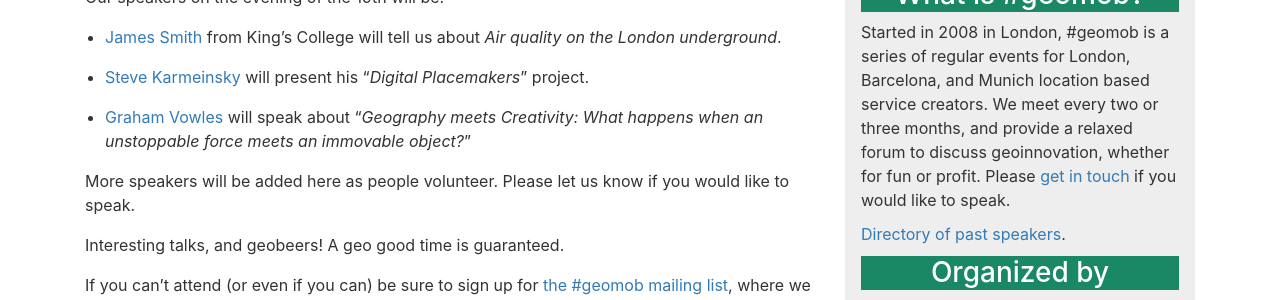
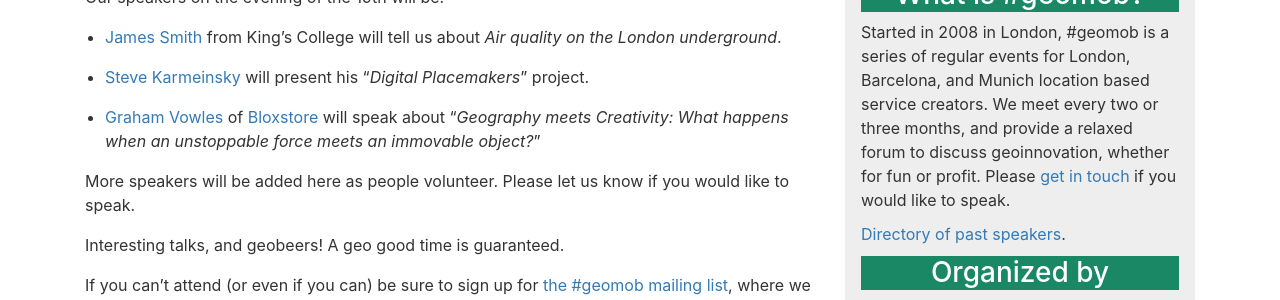
Before and after one commit to geomob/geomob-website, a Jekyll site: the page built from _posts/2019-03-06-june-19th-geomob-lon-details.markdown, in a window 1280 px wide. Shown: the part 563-863 px from the top of the page. Built offline with Jekyll 4.4.1, drawn with Linux system fonts in a browser that asks for light colours; comment, search, counter and statistics services are not loaded.

Commit message:
add Bloxstore

```diff
--- a/_posts/2019-03-06-june-19th-geomob-lon-details.markdown
+++ b/_posts/2019-03-06-june-19th-geomob-lon-details.markdown
@@ -29,7 +29,7 @@
 
 * [Steve Karmeinsky](https://twitter.com/stevekennedyuk) will present his "_Digital Placemakers_" project.
 
-* [Graham Vowles](https://twitter.com/gvowles) will speak about "_Geography meets Creativity: What happens when an unstoppable force meets an immovable object?_"
+* [Graham Vowles](https://twitter.com/gvowles) of [Bloxstore](https://www.bloxstore.net/) will speak about "_Geography meets Creativity: What happens when an unstoppable force meets an immovable object?_"
 
 More speakers will be added here as people volunteer. Please let us know if you would like to speak.
 
```
